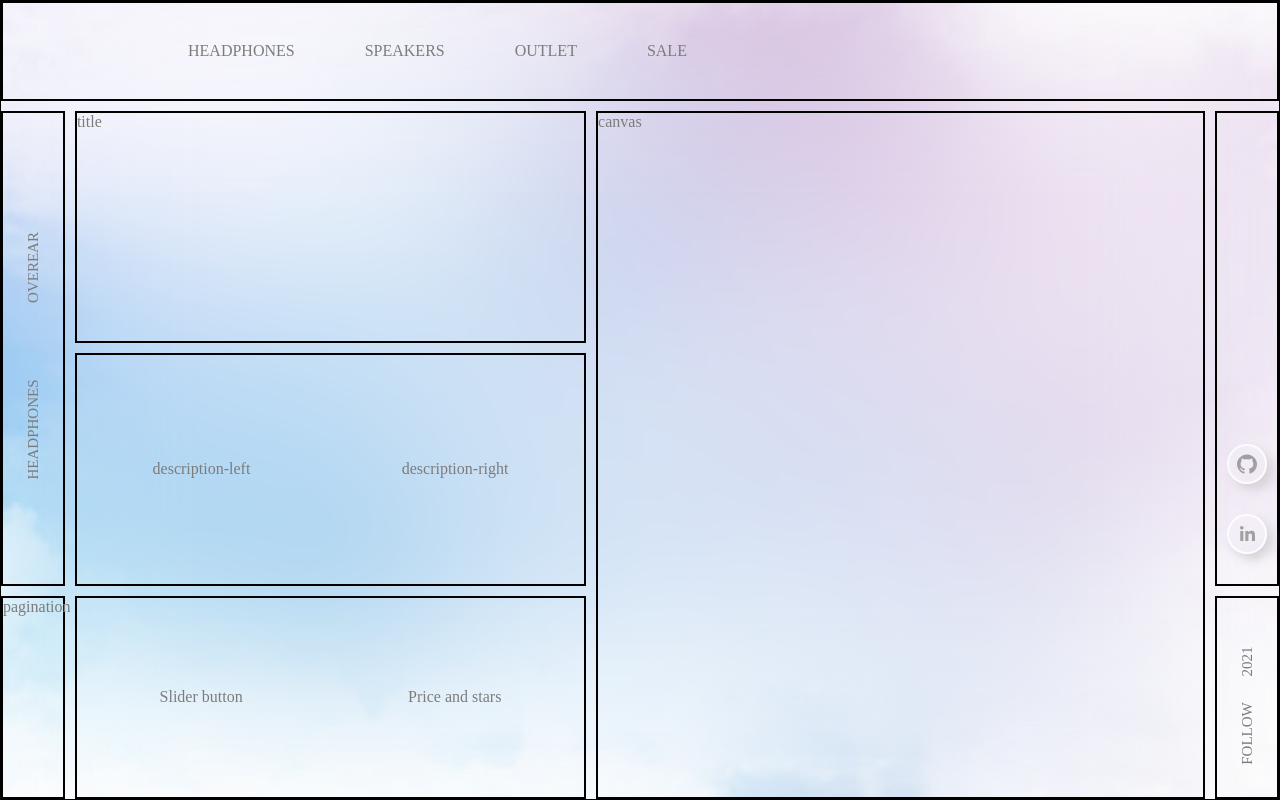
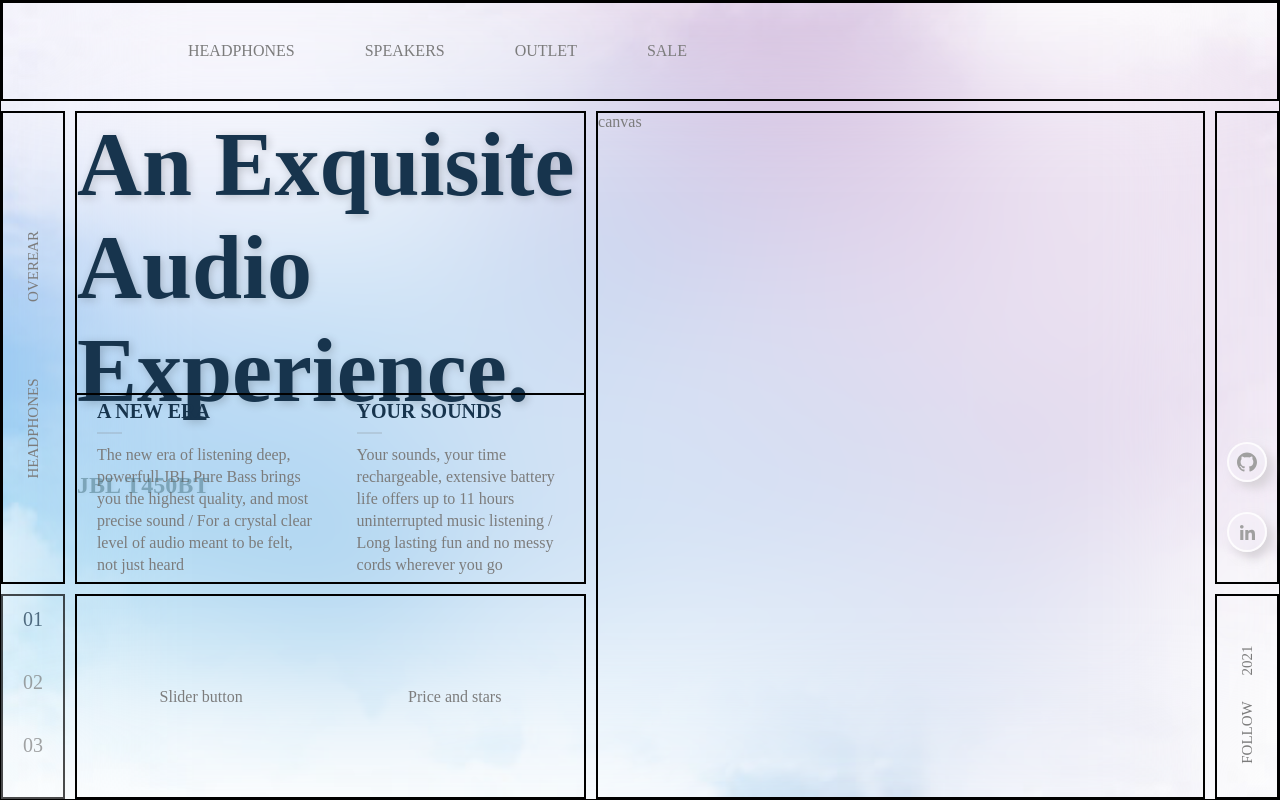
Before and after one commit to Boumarouane/headphones-website, a React (Create React App) app in the folder headphones-app/: page / in a window 1280 px wide. Built offline with nearby package versions, Linux system fonts and the light colour scheme.

Commit message:
ajout de la description du casque

```diff
--- a/headphones-app/src/App.css
+++ b/headphones-app/src/App.css
@@ -87,6 +87,13 @@
   color: #17344D;
 }
 
+/* StaticText */
+
+.text-rotate{
+  transform:rotate(-90deg);
+  font-size: 15px;
+}
+
 /* Headphones */
 
 .grid-text-left{
@@ -99,26 +106,59 @@
   align-items: center;
 }
 
-.text-rotate{
-  transform:rotate(-90deg);
-  font-size: 15px;
-  /* margin-right: 60px; */
-  /* height: 100vh; */
-}
-
 .grid-pagination{
   grid-column: 1 / 2;
   grid-row: 4/5;
   border: 2px solid black;
+  display: flex;
+  flex-direction: column;
+  justify-content: flex-end;
+  align-items: center;
+  font-size: 20px;
+  opacity: 0.7;
+}
 
+.number-rotate:nth-child(2){
+  margin-top: 300px;
 }
+
+.number{
+  margin-bottom: 40px;
+  transition: 1s;
+}
+.one{
+    color: #17344D;
+}
+
+/* TitleAndBrand */
 
 .grid-title{
   grid-column: 2 / 3;
-  grid-row: 2/3;
+  grid-row: 2 / 4;
   border: 2px solid black;
+}
 
+h1{
+  font-size: 90px;
+  margin-bottom: 50px;
+  color: #17344D;
+  text-shadow: 2px 2px 10px rgba(0,0, 0, 0.2 );
 }
+
+h2{
+  color: rgb(71, 112, 126);
+  font-size: 24px;
+  text-shadow: 1px 1px 5px rgba(0,0, 0, 0.1 );
+  opacity: 0.5;
+  margin-bottom: 60px;
+}
+
+/* .title{
+  margin-bottom: 50px;
+  font-size: 20px;
+} */
+
+/* ProductDescription */
 
 .grid-description{
   grid-column: 2 / 3;
@@ -128,6 +168,29 @@
   justify-content: space-around;
   align-items: center;
 }
+
+h3{
+  color: #17344D;
+  font-size: 20px;
+}
+span{
+  height: 2px;
+  width: 25px;
+  background: #7c7c7c;
+  opacity: 0.2;
+  margin: 10px 0;
+}
+.text-center{
+  font-size: 16px;
+}
+.block{
+  padding: 0px 20px;
+  display: flex;
+  flex-direction: column;
+  justify-content: space-evenly;
+  line-height: 22px;
+}
+
 
 .grid-slider-stars{
   grid-column: 2 / 3;
--- a/headphones-app/src/components/HeadphonesPage/index.js
+++ b/headphones-app/src/components/HeadphonesPage/index.js
@@ -1,16 +1,23 @@
 import React from "react";
+import Pagination from "../Pagination";
+import ProductDescription from "../ProductDescription";
 import StaticText from "../StaticText";
+import TitleAndBrand from "../TitleAnBrand";
+
 const HeadphonesPage = () => {
   return (
     <>
-      <div className="grid-text-left">
+      <aside className="grid-text-left">
         <StaticText firstText="OVEREAR" secondText="HEADPHONES" />
-      </div>
-      <div className="grid-pagination">pagination</div>
-      <div className="grid-title">title</div>
+      </aside>
+      <aside className="grid-pagination">
+        <Pagination />
+      </aside>
+      <article className="grid-title">
+        <TitleAndBrand/>
+      </article>
       <div className="grid-description">
-        <div>description-left</div>
-        <div>description-right</div>
+        <ProductDescription/>
       </div>
       <div className="grid-slider-stars">
         <div>Slider button</div>
--- /dev/null
+++ b/headphones-app/src/components/Pagination/index.js
@@ -0,0 +1,13 @@
+import React from "react";
+
+const Pagination = () => {
+  return (
+    <>
+      <p className="number one">01</p>
+      <p className="number">02</p>
+      <p className="number">03</p>
+    </>
+  );
+};
+
+export default Pagination;
--- /dev/null
+++ b/headphones-app/src/components/ProductDescription/index.js
@@ -0,0 +1,28 @@
+import React from "react";
+
+const ProductDescription = () => {
+  return (
+    <>
+      <div className="block left">
+        <h3>A NEW ERA</h3>
+        <span></span>
+        <p className="text-center">
+          The new era of listening deep, powerfull JBL Pure Bass brings you the
+          highest quality, and most precise sound / For a crystal clear level of
+          audio meant to be felt, not just heard
+        </p>
+      </div>
+      <div className="block right">
+        <h3>YOUR SOUNDS</h3>
+        <span></span>
+        <p className="text-center">
+          Your sounds, your time rechargeable, extensive battery life offers up
+          to 11 hours uninterrupted music listening / Long lasting fun and no
+          messy cords wherever you go
+        </p>
+      </div>
+    </>
+  );
+};
+
+export default ProductDescription;
--- /dev/null
+++ b/headphones-app/src/components/TitleAnBrand/index.js
@@ -0,0 +1,12 @@
+import React from "react";
+
+const TitleAndBrand = () => {
+  return (
+    <>
+      <h1>An Exquisite Audio Experience.</h1>
+      <h2>JBL T450BT</h2>
+    </>
+  );
+};
+
+export default TitleAndBrand;
```
Also changed, not shown: 1 other file (tests, documents, lock files or other folders).
